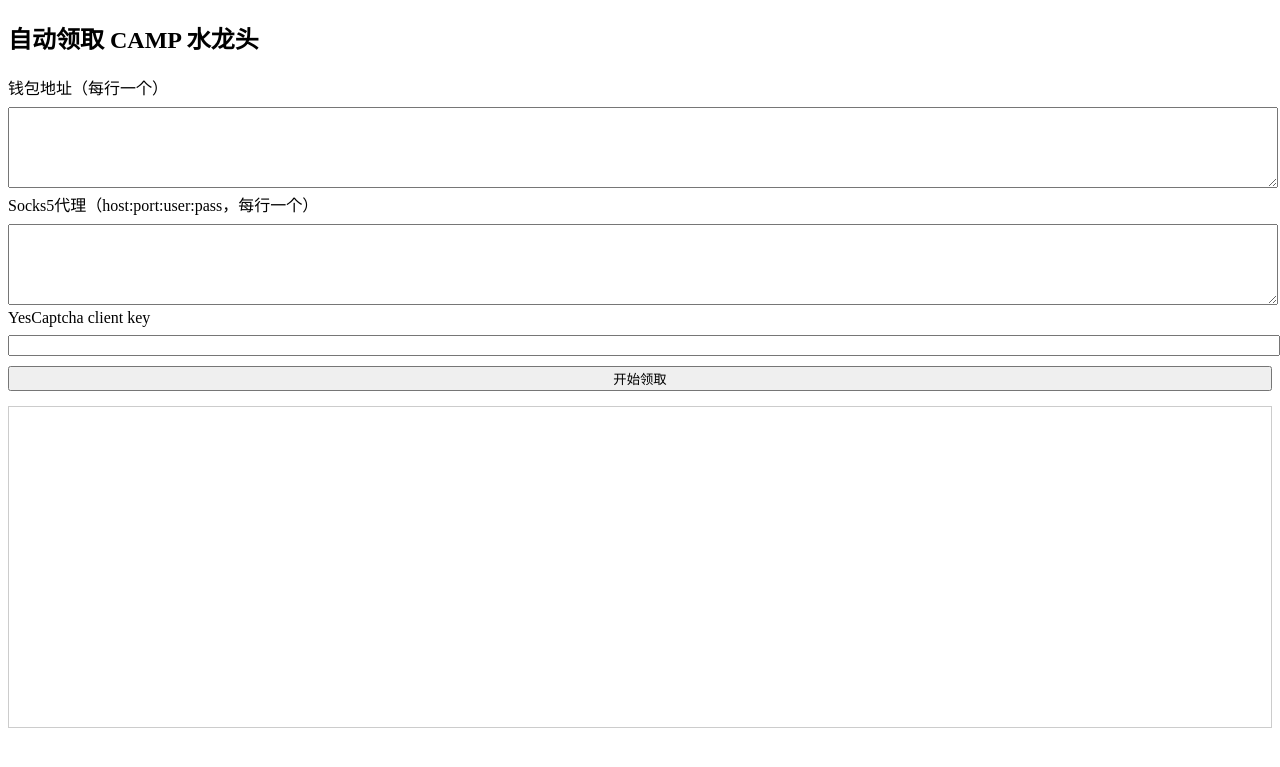
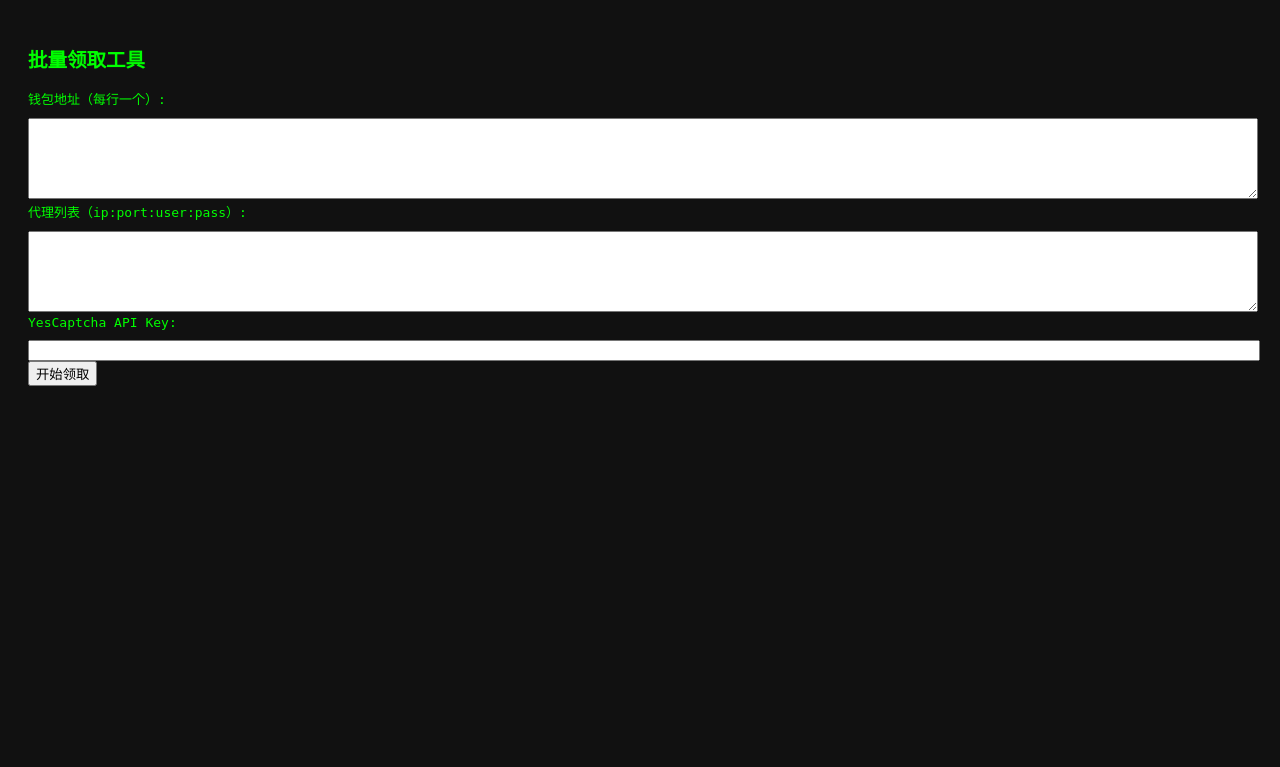
Before and after one commit to fishman6666/faucet-automation, a Flask app: page / in a window 1280 px wide. Shown: the top 767 px of the page. Run offline with Flask 3, Linux system fonts and the light colour scheme.

Commit message:
index.html

```diff
--- a/templates/index.html
+++ b/templates/index.html
@@ -2,40 +2,44 @@
 <html>
 <head>
   <meta charset="utf-8">
-  <title>自动领水工具</title>
+  <title>批量领取</title>
   <style>
-    textarea, input { width: 100%; margin-top: 8px; }
-    button { margin-top: 10px; width: 100%; }
-    #log { white-space: pre-wrap; margin-top: 15px; border: 1px solid #ccc; padding: 10px; height: 300px; overflow-y: scroll; }
+    body { font-family: monospace; background: #111; color: #0f0; padding: 20px; }
+    textarea, input { width: 100%; margin-top: 10px; }
+    #output { white-space: pre-wrap; margin-top: 20px; }
   </style>
 </head>
 <body>
-  <h2>自动领取 CAMP 水龙头</h2>
-  <form onsubmit="start(event)">
-    <label>钱包地址（每行一个）</label>
-    <textarea id="addresses" rows="5"></textarea>
-    <label>Socks5代理（host:port:user:pass，每行一个）</label>
-    <textarea id="proxies" rows="5"></textarea>
-    <label>YesCaptcha client key</label>
-    <input id="client_key">
+  <h2>批量领取工具</h2>
+  <form id="mainForm">
+    <label>钱包地址（每行一个）:</label><br>
+    <textarea id="addresses" rows="5"></textarea><br>
+    <label>代理列表（ip:port:user:pass）:</label><br>
+    <textarea id="proxies" rows="5"></textarea><br>
+    <label>YesCaptcha API Key:</label><br>
+    <input id="clientKey"><br>
     <button type="submit">开始领取</button>
   </form>
-  <div id="log"></div>
+  <div id="output"></div>
+  <script>
+    document.getElementById("mainForm").onsubmit = function(e) {
+      e.preventDefault();
+      const addresses = document.getElementById("addresses").value;
+      const proxies = document.getElementById("proxies").value;
+      const clientKey = document.getElementById("clientKey").value;
+      const output = document.getElementById("output");
+      output.textContent = "开始连接...\n";
 
-  <script>
-    function start(e) {
-      e.preventDefault();
-      const addr = document.getElementById('addresses').value;
-      const proxy = document.getElementById('proxies').value;
-      const key = document.getElementById('client_key').value;
-      const log = document.getElementById('log');
-      log.innerText = '';
+      const params = new URLSearchParams({ addresses, proxies, client_key: clientKey });
+      const evtSource = new EventSource(`/run?${params.toString()}`);
 
-      const es = new EventSource(`/run?addresses=${encodeURIComponent(addr)}&proxies=${encodeURIComponent(proxy)}&client_key=${encodeURIComponent(key)}`);
-      es.onmessage = e => log.innerText += e.data + "\n";
-      es.onerror = e => {
-        log.innerText += "❌ 流连接中断或出错。\n";
-        es.close();
+      evtSource.onmessage = function(e) {
+        output.textContent += e.data + "\n";
+      };
+
+      evtSource.onerror = function() {
+        output.textContent += "❌ 流连接中断或出错。\n";
+        evtSource.close();
       };
     }
   </script>
```
